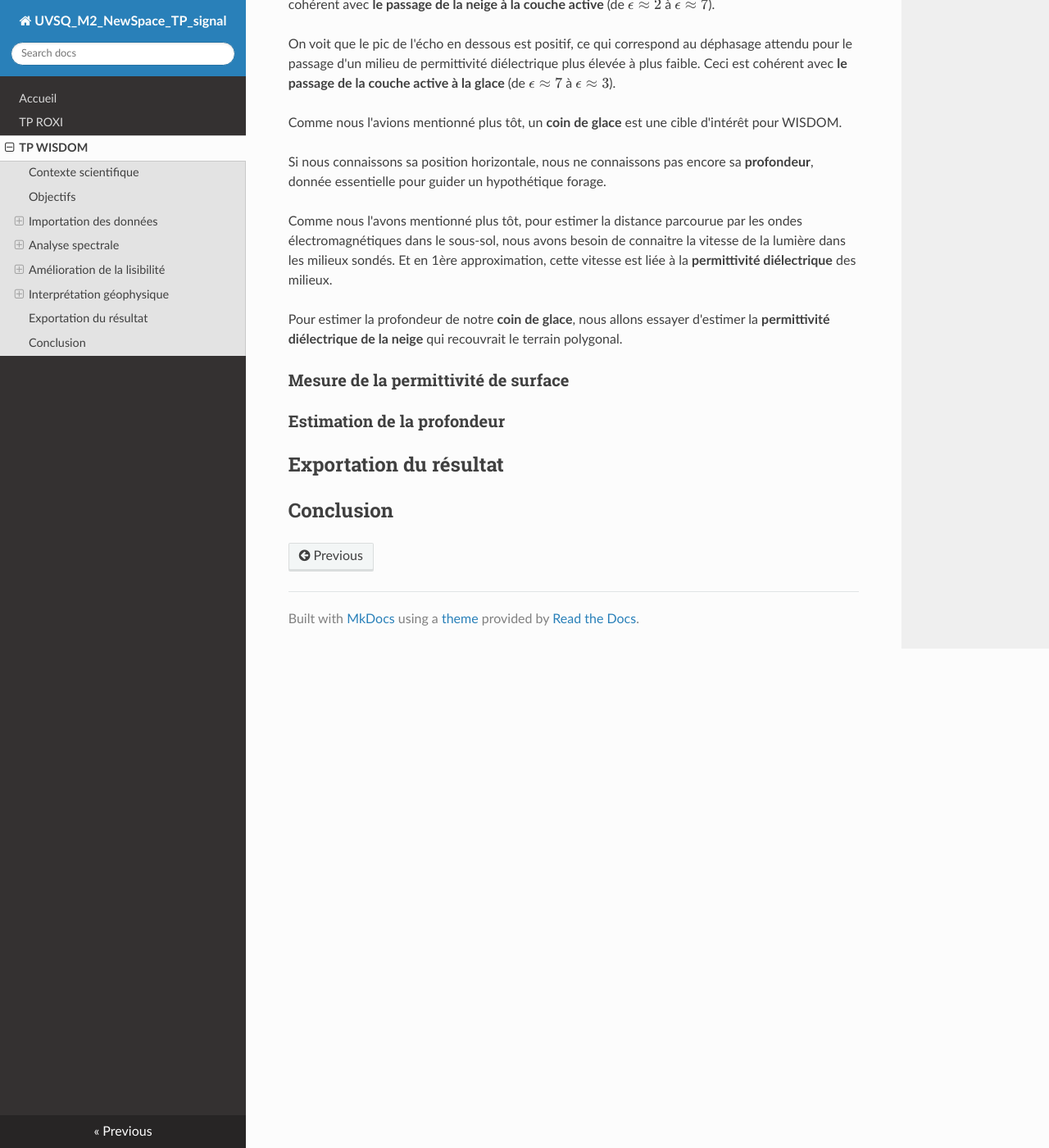
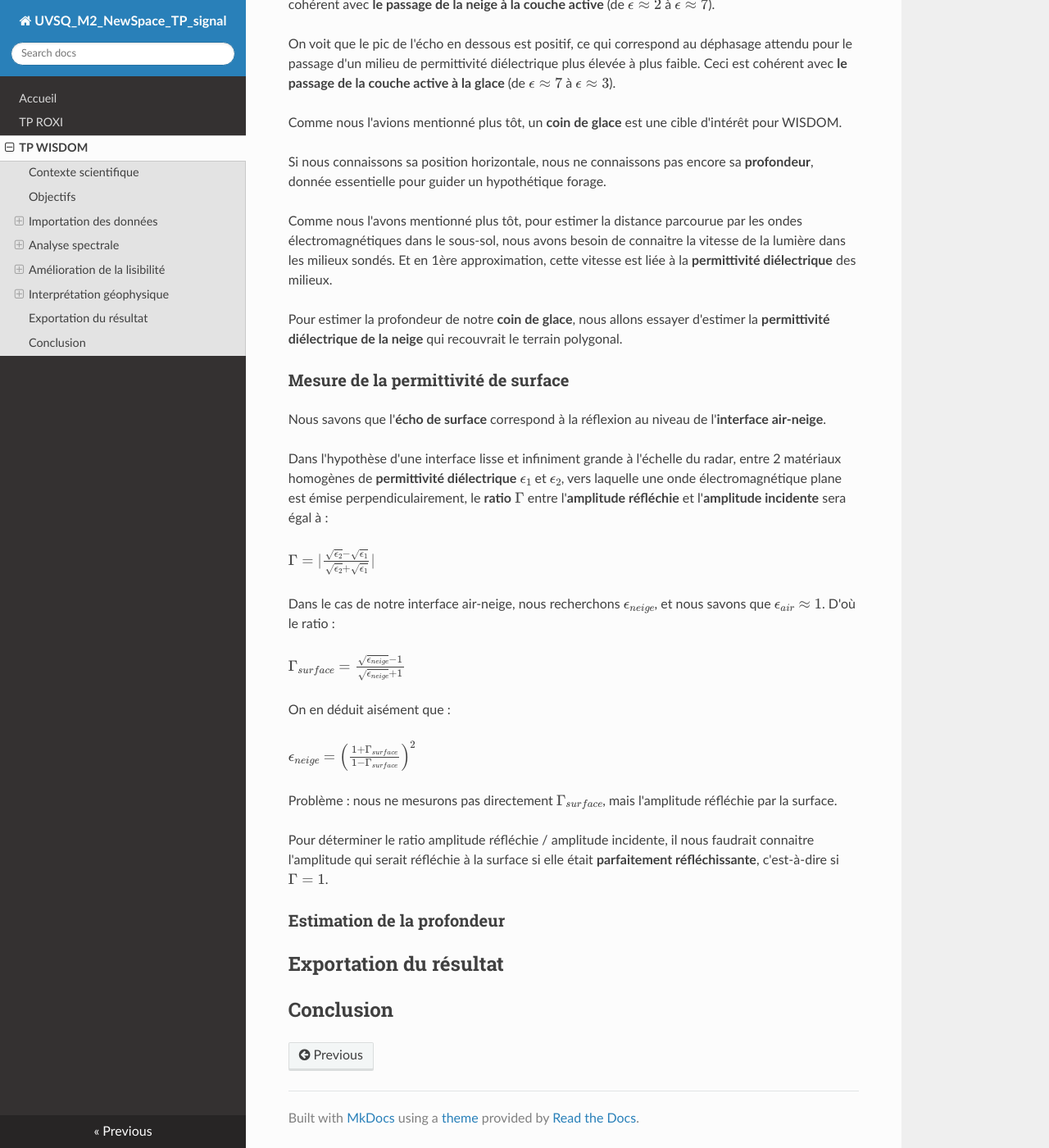
Before and after one commit to NicOudart/UVSQ_M2_NewSpace_TP_signal, an MkDocs documentation site: the page built from docs/TP_WISDOM.md, in a window 1280 px wide and 1400 px high, scrolled down 31269 px. Shown: the whole window at 82% size. Built offline with MkDocs 1.6.1, drawn with Linux system fonts in a browser that asks for light colours; nearby versions of some CDN libraries.

Commit message:
-Progress on WISDOM.

```diff
--- a/docs/TP_WISDOM.md
+++ b/docs/TP_WISDOM.md
@@ -865,6 +865,25 @@ Pour estimer la profondeur de notre **coin de glace**, nous allons essayer d'est
 
 ### Mesure de la permittivité de surface
 
+Nous savons que l'**écho de surface** correspond à la réflexion au niveau de l'**interface air-neige**.
+
+Dans l'hypothèse d'une interface lisse et infiniment grande à l'échelle du radar, entre 2 matériaux homogènes de **permittivité diélectrique** $\epsilon_1$ et $\epsilon_2$, vers laquelle une onde électromagnétique plane est émise perpendiculairement, le **ratio** $\Gamma$ entre l'**amplitude réfléchie** et l'**amplitude incidente**  sera égal à :
+
+$\Gamma = \lvert\frac{\sqrt{\epsilon_2}-\sqrt{\epsilon_1}}{\sqrt{\epsilon_2}+\sqrt{\epsilon_1}}\rvert$
+
+Dans le cas de notre interface air-neige, nous recherchons $\epsilon_{neige}$, et nous savons que $\epsilon_{air} \approx 1$.
+D'où le ratio :
+
+$\Gamma_{surface} = \frac{\sqrt{\epsilon_{neige}}-1}{\sqrt{\epsilon_{neige}}+1}$
+
+On en déduit aisément que :
+
+$\epsilon_{neige} = \left( \frac{1+\Gamma_{surface}}{1-\Gamma_{surface}} \right)^2$
+
+Problème : nous ne mesurons pas directement $\Gamma_{surface}$, mais l'amplitude réfléchie par la surface.
+
+Pour déterminer le ratio amplitude réfléchie / amplitude incidente, il nous faudrait connaitre l'amplitude qui serait réfléchie à la surface si elle était **parfaitement réfléchissante**, c'est-à-dire si $\Gamma = 1$.
+
 ### Estimation de la profondeur
 
 ## Exportation du résultat
```
